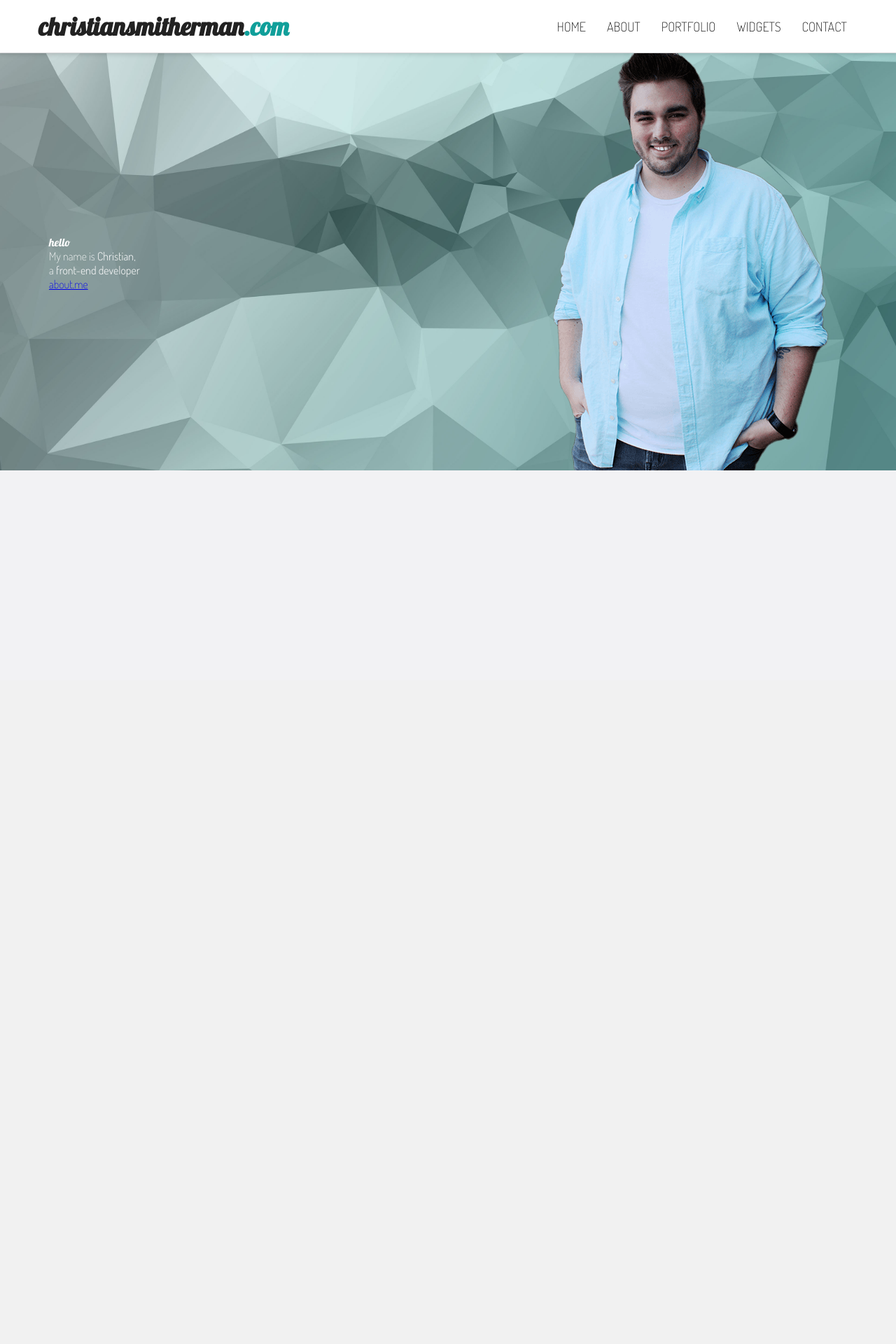
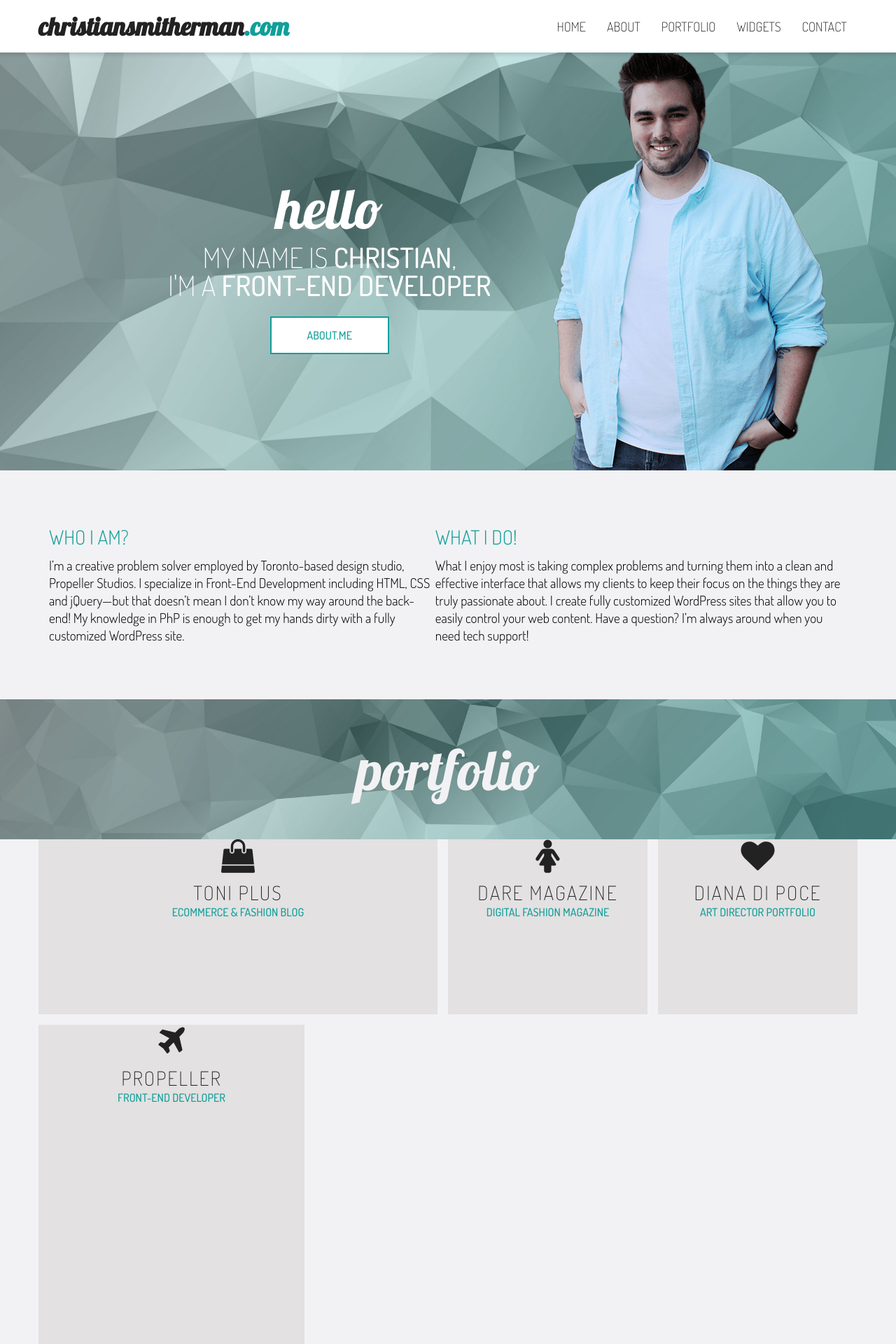
Before and after one commit to Christian10592/contact-form, a PHP site: page / in a window 1280 px wide. Shown: the top 1920 px of the page at 70% size. Before the commit the page ends 672 px from the top, so only its background shows below. Run offline with PHP 8.4, Linux system fonts and the light colour scheme; some libraries are stand-ins or nearby versions.

Commit message:
Added scss files for remaining sections...finished header section...finished about section...started portfolio section

```diff
--- /dev/null
+++ b/assets/style/scss/components/_buttons.scss
@@ -0,0 +1,25 @@
+@import '../globals/variables';
+
+// ========================================= Buttons ================================= //
+
+.ghost-button-blue {
+  background: white none repeat scroll 0 0;
+  border: 2px solid $blue;
+  color: $blue;
+  display: block;
+  font-weight: 500;
+  margin-left: auto;
+  margin-right: auto;
+  margin-top: 25px;
+  max-width: 100%;
+  padding: 15px 0px;
+  text-align: center;
+  text-decoration: none;
+  text-transform: uppercase;
+  transition: all 0.35s ease 0s;
+  width: 170px;
+  &:hover {
+    background: $blue;
+    color:white;
+  }
+}
--- a/assets/style/scss/globals/_container.scss
+++ b/assets/style/scss/globals/_container.scss
@@ -9,9 +9,10 @@
   padding-left: $gutter;
   padding-right: $gutter;
   width: 1170px;
-
-  &.flex {
-    display: flex;
-    align-items: center;
+  clear: both;
+  &:after {
+    clear: both;
+    content: "";
+    display: block;
   }
 }
--- a/assets/style/scss/globals/_generic-classes.scss
+++ b/assets/style/scss/globals/_generic-classes.scss
@@ -28,5 +28,16 @@
 }
 
 .semi-bold {
-  font-weight: 500;
+  font-weight: 500 !important;
 }
+
+//images
+.mobile-image {
+  display: none;
+}
+
+//flex
+.flex {
+  display: flex;
+  align-items: center;
+}
--- a/assets/style/scss/globals/_import-fonts.scss
+++ b/assets/style/scss/globals/_import-fonts.scss
@@ -2,4 +2,4 @@
 
 // ========================================= Import Fonts ================================== //
 @import url(https://fonts.googleapis.com/css?family=Lobster);
-@import url(https://fonts.googleapis.com/css?family=Dosis:700,300,200);
+@import url(https://fonts.googleapis.com/css?family=Dosis:700,500,300,200);
--- /dev/null
+++ b/assets/style/scss/sections/_about.scss
@@ -0,0 +1,29 @@
+@import '../globals/variables';
+
+// ========================================= About ================================= //
+
+.about {
+  .text-block {
+    h3 {
+      font-size: 1.75em;
+      font-weight: $font-normal;
+      padding-bottom: 10px;
+      text-transform: uppercase;
+    }
+    p {
+      font-size: 1.2em;
+      font-weight: $font-normal;
+    }
+  }
+}
+
+@media (max-width: $xs) {
+  .about {
+    .container {
+      display: block;
+      .text-block {
+        padding-bottom: 20px;
+      }
+    }
+  }
+}
--- /dev/null
+++ b/assets/style/scss/sections/_contact.scss
@@ -0,0 +1,3 @@
+@import '../globals/variables';
+
+// ========================================= Contact ================================= //
--- a/assets/style/scss/sections/_header.scss
+++ b/assets/style/scss/sections/_header.scss
@@ -7,11 +7,71 @@ header {
   background-image: url('../../../assets/images/scrollable-bg.jpg');
   background-position: center center;
   background-size: cover;
-  height: 596px;
-  margin-top: 76px;
+  height: 672px;
+  padding-top: 76px;
 
   p {
     color: white;
   }
 
+  .cursive {
+    font-size: 5em;
+    text-align: center;
+  }
+
+  .left {
+    margin-left: 170px;
+  }
+
+  .intro-text {
+    font-size: 2.5em;
+    font-weight: $font-light;
+    line-height: 40px;
+    text-align: center;
+    text-transform: uppercase;
+    span {
+      font-size: 1em;
+    }
+  }
 }
+
+@media (max-width: $sm) {
+  header {
+    height: auto;
+    background-image: url('../../../assets/images/header-background-mobile.jpg');
+    background-attachment: scroll;
+    padding-top: 25px;
+    padding-bottom: 25px;
+    margin-top: 75px;
+    .mobile-image {
+      background: #f2f2f4 none repeat scroll 0 0;
+      border-radius: 300px;
+      display: block;
+      height: auto;
+      margin-left: auto;
+      margin-right: auto;
+      max-width: 100%;
+      width: 320px;
+    }
+    .right {
+      img {
+        display: none;
+      }
+    }
+    .left {
+        margin-left: auto;
+        margin-right: auto;
+        width: 100%;
+        margin-bottom: 0px;
+    }
+    .intro-text {
+      font-size: 2.25em;
+    }
+  }
+}
+
+@media (max-width: 525px) {
+  header {
+    margin-top: 62px;
+  }
+}
--- /dev/null
+++ b/assets/style/scss/sections/_portfolio.scss
@@ -0,0 +1,67 @@
+@import '../globals/variables';
+
+// ========================================= Portfolio ================================= //
+
+.grid-item {
+  background: #e3e1e1;
+  float: left;
+  display: flex;
+  align-items: center;
+  text-align: center;
+  flex-direction: column;
+  max-width: 100%;
+  a {
+    text-decoration: none;
+    color: $black;
+  }
+  i {
+    color:$black;
+    font-size: 3em;
+  }
+  h3 {
+    font-size: 1.75em;
+    font-weight: $font-light;
+    letter-spacing: 2px;
+    margin-top: 10px;
+    text-transform: uppercase;
+    color:$black;
+  }
+  p {
+    color: $blue;
+    font-weight: 500;
+    text-transform: uppercase;
+  }
+}
+
+.small-grid {
+  float: left;
+  div {
+    margin-right: 15px;
+  }
+}
+
+.grid-row {
+  width: 100%;
+  float: left;
+  &.top {
+    margin-bottom: 15px;
+    .small-box {
+      margin-left: 15px;
+    }
+  }
+}
+
+.long-box {
+  height: 250px;
+  width: 570px;
+}
+
+.tall-box {
+  height: 515px;
+  width: 380px;
+}
+
+.small-box {
+  width:285px;
+  height: 250px;
+}
--- /dev/null
+++ b/assets/style/scss/sections/_section.scss
@@ -0,0 +1,43 @@
+@import '../globals/variables';
+
+// ========================================= Section ================================= //
+
+section {
+    float: left;
+    min-height: 250px;
+    padding-top: 77px;
+    width: 100%;
+}
+
+.section-title {
+    background-attachment: fixed;
+    background-image: url("../../../assets/images/scrollable-bg.jpg");
+    background-position: center center;
+    background-size: cover;
+    padding-bottom: 50px;
+    padding-top: 50px;
+    width: 100%;
+
+    h2 {
+      color: #f2f2f4;
+      font-size: 5em;
+      margin: 0;
+      text-align: center;
+      width: 100%;
+    }
+}
+
+@media (max-width: $sm) {
+  .section-title {
+    background-attachment: scroll;
+    background-image: url("../../../assets/images/titles-background-mobile.jpg");
+  }
+}
+
+@media (max-width: $xs) {
+  .section-title {
+    h2 {
+      font-size: 3em;
+    }
+  }
+}
--- /dev/null
+++ b/assets/style/scss/sections/_widgets.scss
@@ -0,0 +1,3 @@
+@import '../globals/variables';
+
+// ========================================= Widgets ================================= //
--- a/assets/style/scss/style.scss
+++ b/assets/style/scss/style.scss
@@ -23,8 +23,23 @@
 
 // ========================================= Sections ================================ //
 
+//Import Section
+@import 'sections/section';
+
 //Import Header
 @import 'sections/header';
+
+//Import About
+@import 'sections/about';
+
+//Import Portfolio
+@import 'sections/portfolio';
+
+//Import Widgets
+@import 'sections/widgets';
+
+//Import Contact
+@import 'sections/contact';
 
 // ========================================= Components ============================== //
 
@@ -33,3 +48,6 @@
 
 //Import Logo
 @import 'components/logo';
+
+//Import Buttons
+@import 'components/buttons';
--- a/index.html
+++ b/index.html
@@ -6,6 +6,7 @@
     <!-- Styles -->
     <link rel="stylesheet" href="assets/style/css/style.min.css" media="screen" title="no title" charset="utf-8">
     <link href="https://fonts.googleapis.com/icon?family=Material+Icons" rel="stylesheet">
+    <link href="https://maxcdn.bootstrapcdn.com/font-awesome/4.6.2/css/font-awesome.min.css" rel="stylesheet">
     <!-- JS -->
     <script src="https://code.jquery.com/jquery-2.2.0.min.js"></script>
     <script src="assets/scripts/main.min.js"></script>
@@ -31,8 +32,9 @@
     <header id='top'>
       <div class="container flex">
         <div class="left">
+          <img class='mobile-image' src="assets/images/about-pic-mobile.png" alt="Picture of Christian Smitherman" />
           <p class='cursive large-text'>hello</p>
-          <p class='intro-text'>My name is <span class='semi-bold'>Christian</span>,</br> a <span class='semi-bold'>front-end developer</span></p>
+          <p class='intro-text'>My name is <span class='semi-bold'>Christian</span>,</br> I'm a <span class='semi-bold'>front-end developer</span></p>
           <a href='#about' class="ghost-button-blue">about.me</a>
         </div>
         <div class="right">
@@ -40,7 +42,116 @@
         </div>
       </div>
     </header>
-
-
+    <section id='about' class='about'>
+      <div class="container flex">
+        <div class="left">
+          <div class="text-block">
+            <h3 class='blue'>Who I Am?</h3>
+            <p>I’m a creative problem solver employed by Toronto-based design studio, Propeller Studios. I specialize in Front-End Development including HTML, CSS and jQuery—but that doesn’t mean I don’t know my way around the back-end! My knowledge in PhP is enough to get my hands dirty with a fully customized WordPress site.</p>
+          </div>
+        </div>
+        <div class="right">
+          <div class="text-block">
+            <h3 class='blue'>What I Do!</h3>
+            <p>What I enjoy most is taking complex problems and turning them into a clean and effective interface that allows my clients to keep their focus on the things they are truly passionate about. I create fully customized WordPress sites that allow you to easily control your web content. Have a question? I’m always around when you need tech support!</p>
+          </div>
+        </div>
+      </div>
+    </section>
+    <section id='portfolio' class='portfolio'>
+      <div class='section-title flex'>
+        <h2 class='cursive'>portfolio</h2>
+      </div>
+      <div class="container no-gutter">
+        <div class="grid-row top">
+          <!-- Start Toni Plus -->
+          <a href="http://toniplus.com/">
+            <div class="long-box grid-item">
+              <i class='fa fa-shopping-bag'></i>
+              <h3 class='company-name'>Toni Plus</h3>
+              <p class='job-description blue'>Ecommerce & Fashion Blog</p>
+            </div>
+          </a>
+          <!-- End Toni Plus -->
+          <!-- Start DARE Magazine -->
+          <a href="http://www.daremag.ca/">
+            <div class="small-box grid-item">
+              <i class='fa fa-female'></i>
+              <h3 class='company-name'>DARE Magazine</h3>
+              <p class='job-description blue'>Digital Fashion Magazine</p>
+            </div>
+          </a>
+          <!-- End DARE Magazine -->
+          <!-- Start Diana Di Poce -->
+          <a href="http://www.dianadipoce.com/">
+            <div class="small-box grid-item">
+              <i class='fa fa-heart'></i>
+              <h3 class='company-name'>Diana Di Poce</h3>
+              <p class='job-description blue'>Art Director Portfolio</p>
+            </div>
+          </a>
+          <!-- End Diana Di Poce -->
+        </div>
+        <div class="grid-row">
+          <!-- Start Propeller -->
+          <a href="http://propellerideas.com/">
+            <div class="tall-box grid-item">
+              <i class='fa fa-plane'></i>
+              <h3 class='company-name'>Propeller</h3>
+              <p class='job-description blue'>Front-end Developer</p>
+            </div>
+          </a>
+          <!-- End Propeller -->
+          <div class="small-grid">
+            <!-- Start Ozawa -->
+            <a href="http://ozawa.ca/">
+              <div class="small-box grid-item">
+                <i class='fa fa-spoon'></i>
+                <h3 class='company-name'>Ozawa</h3>
+                <p class='job-description blue'>Japanese Restaurant Supplier</p>
+              </div>
+            </a>
+            <!-- End Ozawa -->
+            <!-- Start Andrew Jaradine -->
+            <a href="http://jardine.mie.utoronto.ca/">
+              <div class="long-box grid-item">
+                <i class='fa fa-university'></i>
+                <h3 class='company-name'>Andrew Jaradine</h3>
+                <p class='job-description blue'>Univeristy of Toronto</p>
+              </div>
+            </a>
+            <!-- End Jaradine -->
+            <!-- Start Zakuro IT -->
+            <a href="http://zakuroit.com/">
+              <div class="long-box grid-item">
+                <i class='fa fa-desktop'></i>
+                <h3 class='company-name'>Zakuro IT</h3>
+                <p class='job-description blue'>IT Courses</p>
+              </div>
+            </a>
+            <!-- End Zakuro IT -->
+            <!-- Start Ash Kowalewski -->
+            <a href="http://www.ashkowalewski.com/">
+              <div class="small-box grid-item">
+                <i class='fa fa-pencil'></i>
+                <h3 class='company-name'>Ash Kowalewski</h3>
+                <p class='job-description blue'>Writer Portfolio</p>
+              </div>
+            </a>
+            <!-- End Ash Kowalewski -->
+          </div>
+        </div>
+      </div>
+    </section>
+    <section id='widgets' class='widgets'>
+      <div class='section-title flex'>
+        <h2 class='cursive'>widgets</h2>
+      </div>
+    </section>
+    <section id='contact' class='contact'>
+      <div class='section-title flex'>
+        <h2 class='cursive'>contact</h2>
+      </div>
+    </section>
   </body>
 </html>
```
Also changed, not shown: assets/style/css/style.css (+172 -8 lines), assets/style/css/style.min.css, 1 other file.
